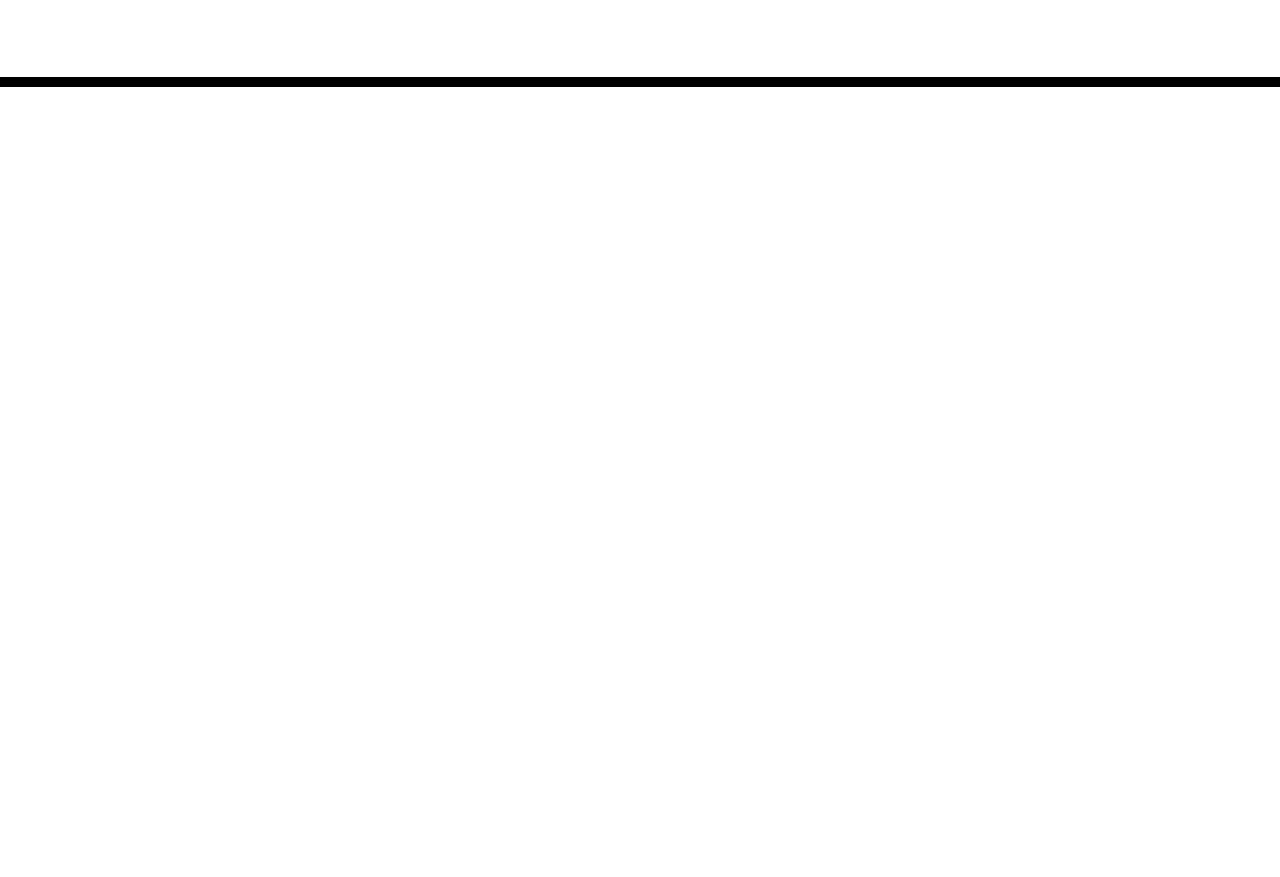
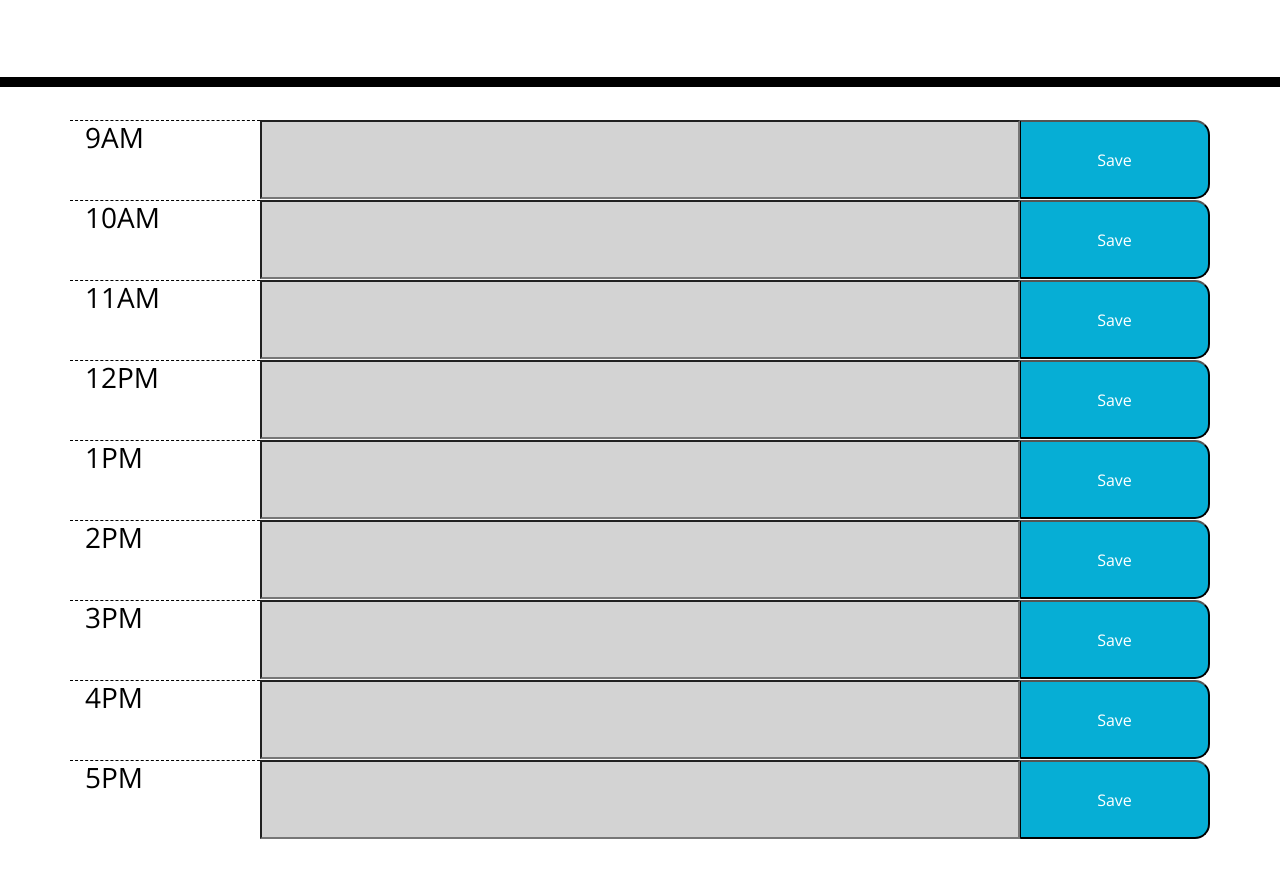
Before and after one commit to jeniglar/DayPlanner, a plain HTML site: page index.html in a window 1280 px wide. Shown: the part 181-1058 px from the top of the page. Before the commit the page ends 800 px from the top, so only its background shows below. Drawn offline with nearby package versions, Linux system fonts and the light colour scheme.

Commit message:
Formatted html container, added functions for get/set items and functions for timeblock colors

```diff
--- a/index.html
+++ b/index.html
@@ -1,23 +1,14 @@
 <!DOCTYPE html>
 <html lang="en">
+
 <head>
   <meta charset="UTF-8" />
   <meta name="viewport" content="width=device-width, initial-scale=1.0" />
   <meta http-equiv="X-UA-Compatible" content="ie=edge" />
-    <link
-      rel="stylesheet"
-      href="https://stackpath.bootstrapcdn.com/bootstrap/4.3.1/css/bootstrap.min.css"
-    />
-    <link
-      rel="stylesheet"
-      href="https://use.fontawesome.com/releases/v5.8.1/css/all.css"
-      integrity="sha384-50oBUHEmvpQ+1lW4y57PTFmhCaXp0ML5d60M1M7uH2+nqUivzIebhndOJK28anvf"
-      crossorigin="anonymous"
-    />
-    <link
-      href="https://fonts.googleapis.com/css?family=Open+Sans&display=swap"
-      rel="stylesheet"
-    />
+  <link rel="stylesheet" href="https://stackpath.bootstrapcdn.com/bootstrap/4.3.1/css/bootstrap.min.css" />
+  <link rel="stylesheet" href="https://use.fontawesome.com/releases/v5.8.1/css/all.css"
+    integrity="sha384-50oBUHEmvpQ+1lW4y57PTFmhCaXp0ML5d60M1M7uH2+nqUivzIebhndOJK28anvf" crossorigin="anonymous" />
+  <link href="https://fonts.googleapis.com/css?family=Open+Sans&display=swap" rel="stylesheet" />
   <link rel="stylesheet" href="style.css" />
   <title>Work Day Scheduler</title>
 </head>
@@ -28,11 +19,66 @@
     <p class="lead">A simple calendar app for scheduling your work day</p>
     <p id="currentDay" class="lead"></p>
   </header>
+
   <div class="container">
-      <!-- Timeblocks go here -->
+    <div class="row">
+      <h3 class="col-md-2 hour">9AM</h3>
+      <input class="col-md-8 description" id="9"></input>
+      <button class="saveBtn col-md-2" id="9amSave">Save</button>
+    </div>
+
+    <div class="row">
+      <h3 class="col-md-2 hour">10AM</h3>
+      <input class="col-md-8 description" id="10"></input>
+      <button class="saveBtn col-md-2" id="10amSave">Save</button>
+    </div>
+
+    <div class="row">
+      <h3 class="col-md-2 hour">11AM</h3>
+      <input class="col-md-8 description" id="11"></input>
+      <button class="saveBtn col-md-2" id="11amSave">Save</button>
+    </div>
+
+    <div class="row">
+      <h3 class="col-md-2 hour">12PM</h3>
+      <input class="col-md-8 description" id="12"></input>
+      <button class="saveBtn col-md-2" id="12pmSave">Save</button>
+    </div>
+
+    <div class="row">
+      <h3 class="col-md-2 hour">1PM</h3>
+      <input class="col-md-8 description" id="13"></input>
+      <button class="saveBtn col-md-2" id="1pmSave">Save</button>
+    </div>
+
+    <div class="row">
+      <h3 class="col-md-2 hour">2PM</h3>
+      <input class="col-md-8 description" id="14"></input>
+      <button class="saveBtn col-md-2" id="2pmSave">Save</button>
+    </div>
+
+    <div class="row">
+      <h3 class="col-md-2 hour">3PM</h3>
+      <input class="col-md-8 description" id="15"></input>
+      <button class="saveBtn col-md-2" id="3pmSave">Save</button>
+    </div>
+
+    <div class="row">
+      <h3 class="col-md-2 hour">4PM</h3>
+      <input class="col-md-8 description" id="16"></input>
+      <button class="saveBtn col-md-2" id="4pmSave">Save</button>
+    </div>
+
+    <div class="row mb-5">
+      <h3 class="col-md-2 hour">5PM</h3>
+      <input class="col-md-8 description" id="17"></input>
+      <button class="saveBtn col-md-2" id="5pmSave">Save</button>
+    </div>
   </div>
 
   <script src="https://code.jquery.com/jquery-3.4.1.min.js"></script>
   <script src="https://cdnjs.cloudflare.com/ajax/libs/moment.js/2.24.0/moment.min.js"></script>
+  <script type="text/javascript" src="planner.js"></script>
 </body>
+
 </html>
--- /dev/null
+++ b/planner.js
@@ -0,0 +1,40 @@
+$(document).ready(function () {
+
+    var hours = ["9", "10", "11", "12", "13", "14", "15", "16", "17"];
+
+    updatePage();
+    hourColorblock();
+
+    $(".saveBtn").on("click", function () {
+        var task = $(this).siblings(".description").val();
+        var hr = $(this).siblings(".description").attr("id");
+        saveEvent(hr, task);
+        updatePage();
+    });
+
+    function updatePage() {
+        for (var i = 0; i < hours.length; i++) {
+            var event = localStorage.getItem(hours[i]);
+            $("#" + hours[i]).val(event);
+        }
+    };
+
+    function saveEvent(hours, event) {
+        localStorage.setItem(hours, event);
+    };
+
+    function hourColorblock() {
+        var currentTime = moment().hours();
+        $(".description").each(function () {
+            var timeblock = JSON.parse($(this).attr("id"));
+            if (currentTime > timeblock) {
+                $(this).addClass("past");
+            } else if (currentTime < timeblock) {
+                $(this).addClass("future");
+            } else {
+                $(this).addClass("present");
+            };
+        });
+    };
+
+});
--- a/style.css
+++ b/style.css
@@ -44,17 +44,17 @@ textarea{
 
 .past {
   background-color: #d3d3d3;
-  color: white;
+  color: black;
 }
 
 .present {
   background-color: #ff6961;
-  color: white;
+  color: black;
 }
 
 .future {
   background-color: #77dd77;
-  color: white;
+  color: black;
 }
 
 .saveBtn {
```
Lines whose indentation alone changed are shown as unchanged.
